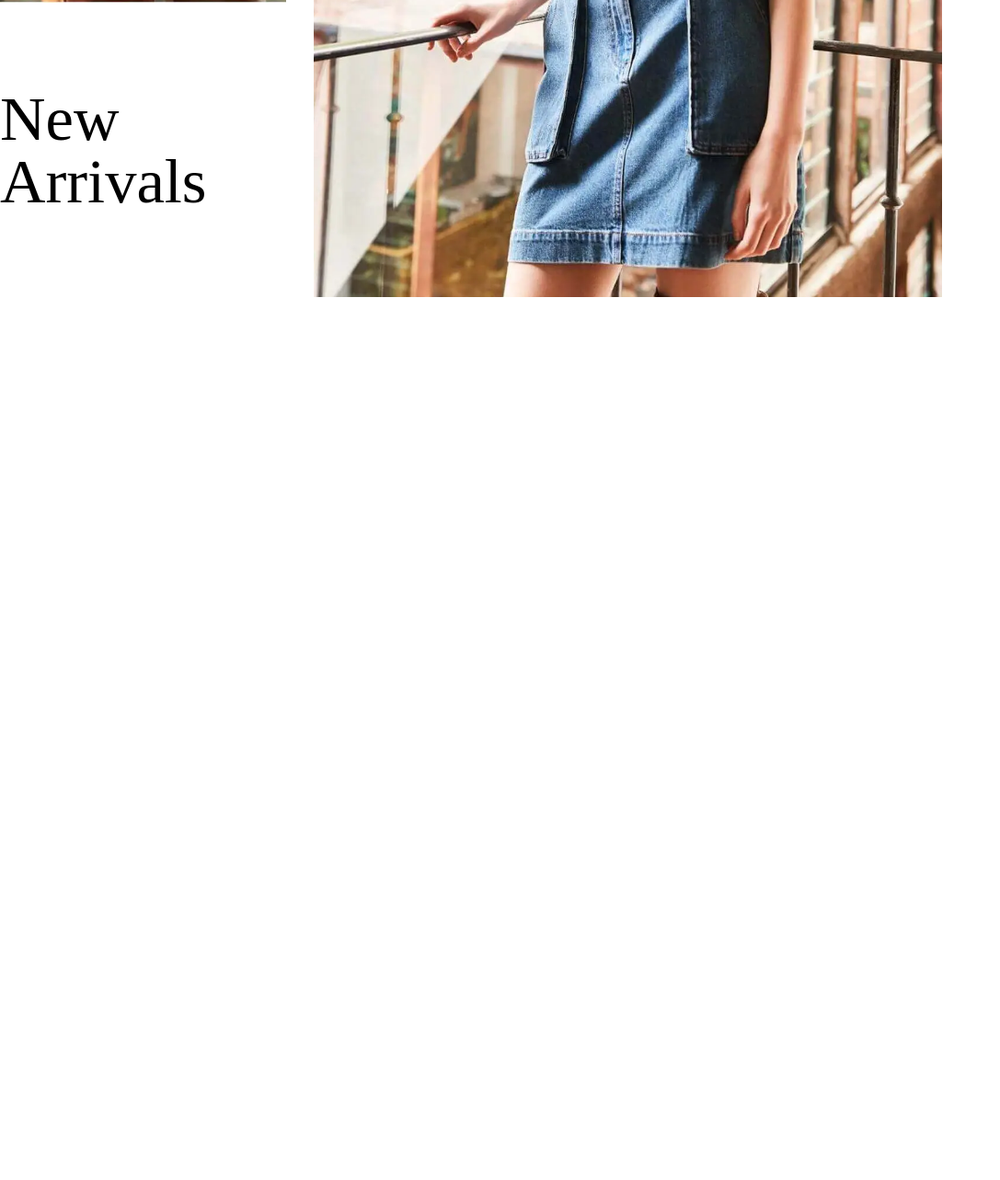
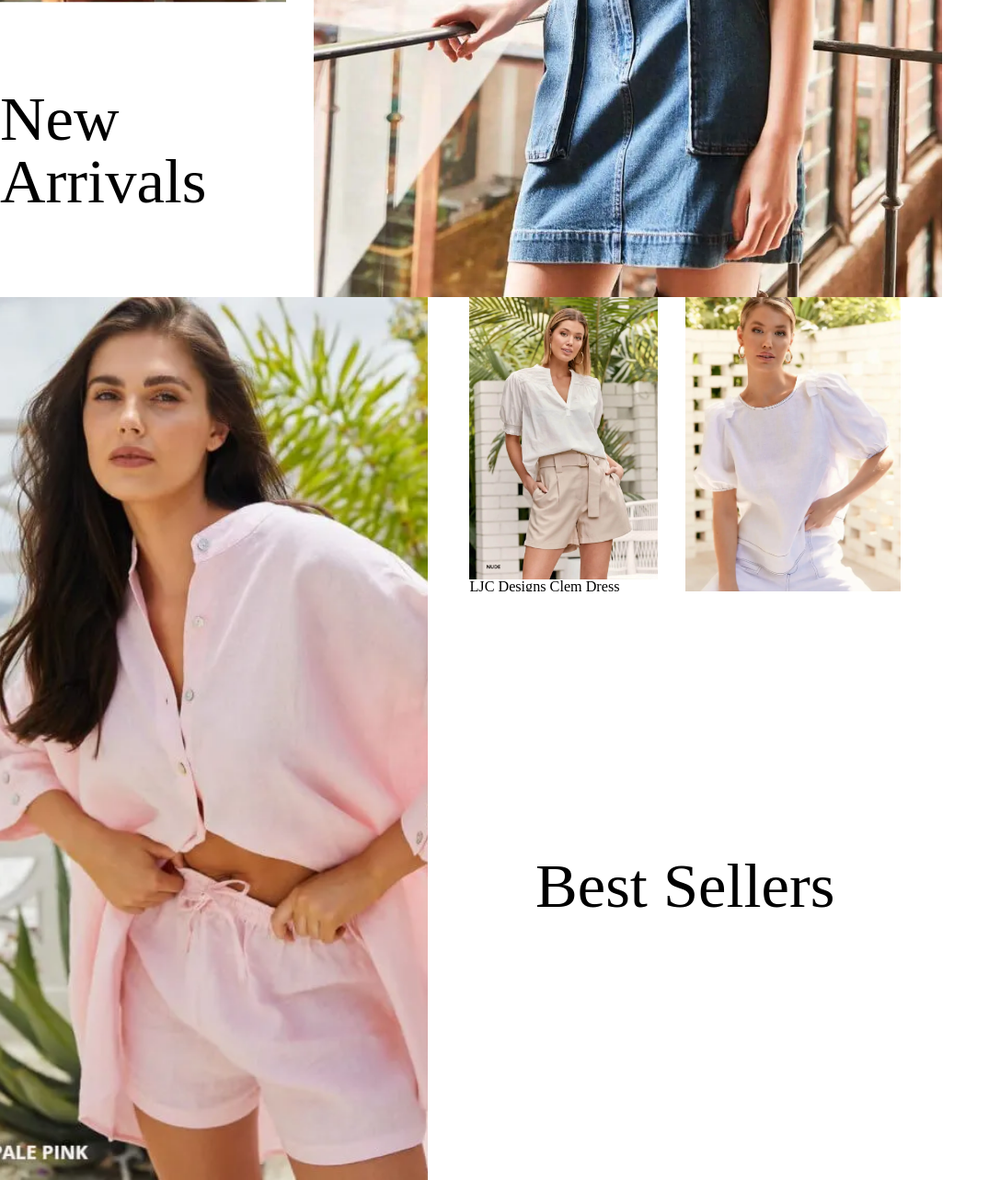
Before and after one commit to RyanWang688/UID-A3, a plain HTML site: page index.html in a window 1280 px wide. Shown: the part 1663-2946 px from the top of the page at 92% size, without its empty margins (0-1087 px from the left). Before the commit the page ends 1986 px from the top, so only its background shows below. Drawn offline with Linux system fonts and the light colour scheme; a web font is replaced by a local one.

Commit message:
build best seller area

```diff
--- a/index.html
+++ b/index.html
@@ -27,12 +27,25 @@
             <div class="newArrivals-image-2">
                 <img src="images/homepages/Esmaee-Aurora-Blouse-Khaki-A-1.webp" alt="Esmaee Aurora Blouse Khaki">
             </div>
-            <div class="display-description">
+            <div class="newArrivals-description">
                 <h2>New Arrivals</h2>
             </div>
         </div>
         <div class="bestSellers">
-            <div class="bestSellers-image-1"></div>
+            <div class="bestSellers-image-1">
+                <img src="images/homepages/LJC-Designs-Clem-Top-Pale-Pink-A.webp" alt="LJC Designs Clem Top Pale Pink">
+            </div>
+            <div class="bestSellers-product-1">
+                <img src="images/homepages/Adorne-Alexis-Short-Nude.webp" alt="Adorne Alexis Short Nude White">
+                <h5>LJC Designs Clem Dress</h5>
+                <p>$69.95</p>
+            </div>
+            <div class="bestSellers-product-2">
+                <img src="images/homepages/Adorne-Giselle-SS-Top-White-A-Copy-1.webp" alt="Adorne Giselle Top White">
+            </div>
+            <div class="bestSellers-description">
+                <h2>Best Sellers</h2>
+            </div>
         </div>
         <div class="sales"></div>
     </div>
--- a/styles/main.css
+++ b/styles/main.css
@@ -56,10 +56,74 @@
     height: 100%;
     object-fit: cover;
 }
-.display-description{
+.newArrivals-description{
     display: flex;
     flex-direction: column;
     align-items: center;
     justify-content: center;
     margin-right: 30px;
 }
+/* Product display-BestSellers */
+.bestSellers{
+    display: grid;
+    grid-template-columns: 2.5fr 1.5fr 1.5fr;
+    grid-template-rows: 1fr 2fr;
+    height: 120vh;
+    width: 80vw;
+}
+.bestSellers-image-1{
+    width: 2.5fr;
+    height: 3fr;
+    grid-row: 1/3;
+    grid-column: 1/2;
+    overflow: hidden;
+}
+.bestSellers-image-1 img{
+    width: 100%;
+    height: 100%;
+    object-fit: cover;
+}
+.bestSellers-product-1{
+    display: flex;
+    flex-direction: column;
+    flex: 4;
+    width: 1.5fr;
+    height: 1fr;
+    grid-row: 1/2;
+    grid-column: 2/3;
+    overflow: hidden;
+    margin-left: 45px;
+    margin-right: 30px;
+}
+.bestSellers-product-1 > h5{
+    flex: 1;
+
+}
+.bestSellers-product-1 img{
+    width: 100%;
+    height: 100%;
+    object-fit: cover;
+}
+.bestSellers-product-2{
+    width: 1.5fr;
+    height: 1fr;
+    grid-row: 1/2;
+    grid-column: 3/4;
+    overflow: hidden;
+    margin-right: 45px;
+}
+.bestSellers-product-2 img{
+    width: 100%;
+    height: 100%;
+    object-fit: cover;
+}
+.bestSellers-description{
+    display: flex;
+    flex-direction: column;
+    align-items: center;
+    justify-content: center;
+    margin-left: 30px;
+    margin-right: 30px;
+    grid-row: 2/3;
+    grid-column: 2/4;
+}
--- a/styles/typography.css
+++ b/styles/typography.css
@@ -29,3 +29,11 @@ h3{
     font-size: var(--text-xl);
     font-family: var(--font-primary);
 }
+h4{
+    font-size: var(--text-lg);
+    font-family: var(--font-primary);
+}
+h5{
+    font-size: var(--text-md);
+    font-family: var(--font-primary);
+}
```
